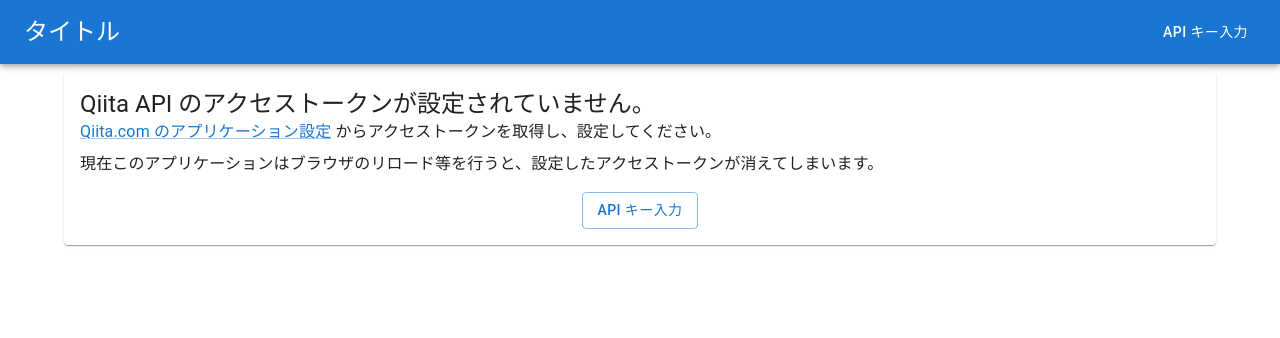
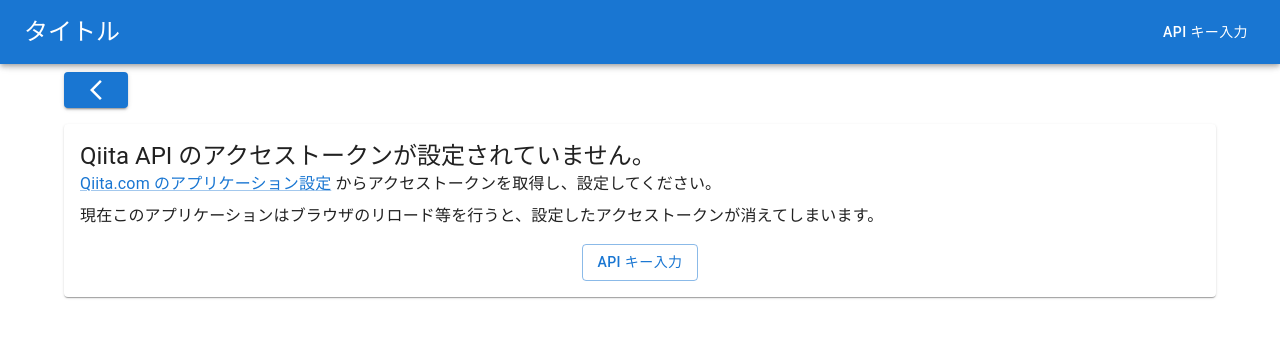
Before and after one commit to ryota2357/learn-next-dev, a Next.js app: page /1 in a window 1280 px wide. Shown: the top 338 px of the page. Built offline with nearby package versions, Linux system fonts and the light colour scheme.

Commit message:
feat: add history back button to id page

```diff
--- a/app/[id]/page.tsx
+++ b/app/[id]/page.tsx
@@ -1,10 +1,11 @@
 "use client";
 
 import { Box, CircularProgress, Link, Paper, Typography } from "@mui/material";
+import RegisterApiTokenButton from "@/components/RegisterApiTokenButton";
+import BrowserBackButton from "@/components/BrowserBackButton";
 import { getArticleDetail } from "@/lib/article";
 import { useToken } from "@/context/TokenProvider";
 import useSWR from "swr";
-import RegisterApiTokenButton from "@/components/RegisterApiTokenButton";
 
 export default function IdPage({ params }: { params: { id: string } }) {
   const [token] = useToken();
@@ -16,6 +17,8 @@
   );
 
   return (
+    <>
+      <BrowserBackButton variant="contained" sx={{ mb: 2 }} />
       <Paper>
         {(() => {
           if (!data && !error && !isLoading) {
@@ -62,5 +65,6 @@
           );
         })()}
       </Paper>
+    </>
   );
 }
--- /dev/null
+++ b/components/BrowserBackButton.tsx
@@ -0,0 +1,22 @@
+"use client";
+
+import { Button, ButtonProps } from "@mui/material";
+import { ArrowBackIosNew } from "@mui/icons-material";
+
+// NOTE: When using App Router, useRouter must be imported from next/navigation. (ref: https://github.com/vercel/next.js/issues/41811)
+// import { useRouter } from "next/router";
+import { useRouter } from "next/navigation";
+
+type Props = {
+  variant?: ButtonProps["variant"];
+  sx?: ButtonProps["sx"];
+};
+
+export default function BrowserBackButton({ variant, sx }: Props) {
+  const router = useRouter();
+  return (
+    <Button variant={variant} onClick={() => router.back()} sx={sx}>
+      <ArrowBackIosNew />
+    </Button>
+  );
+}
```
Lines whose indentation alone changed are shown as unchanged.
